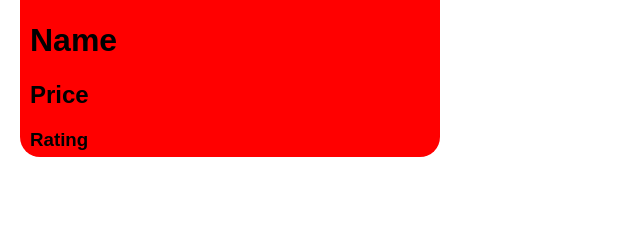
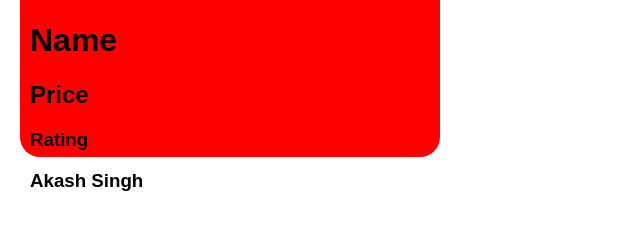
Before and after one commit to akashmemail/gitTest28, a plain HTML site: page index.html in a window 1280 px wide. Shown: the part 283-512 px from the top of the page, without its empty margins (0-640 px from the left). Drawn offline with Linux system fonts and the light colour scheme.

Commit message:
i added a tag h3

```diff
--- a/index.html
+++ b/index.html
@@ -19,6 +19,7 @@
       <h1>name</h1>
       <h2>price</h2>
       <h3>rating</h3>
+      <h3>akash singh</h3>
     </div>
     <script src="index.js"></script>
   </body>
```
